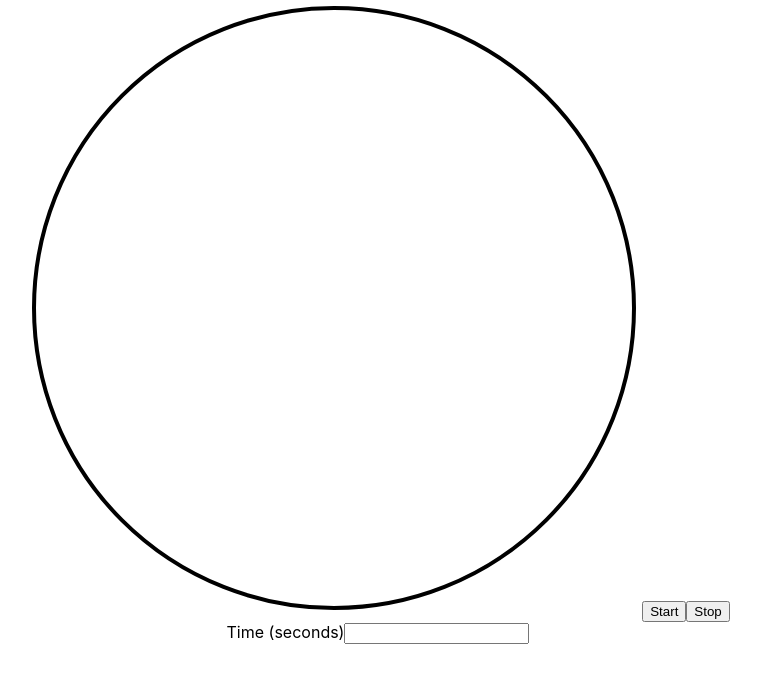
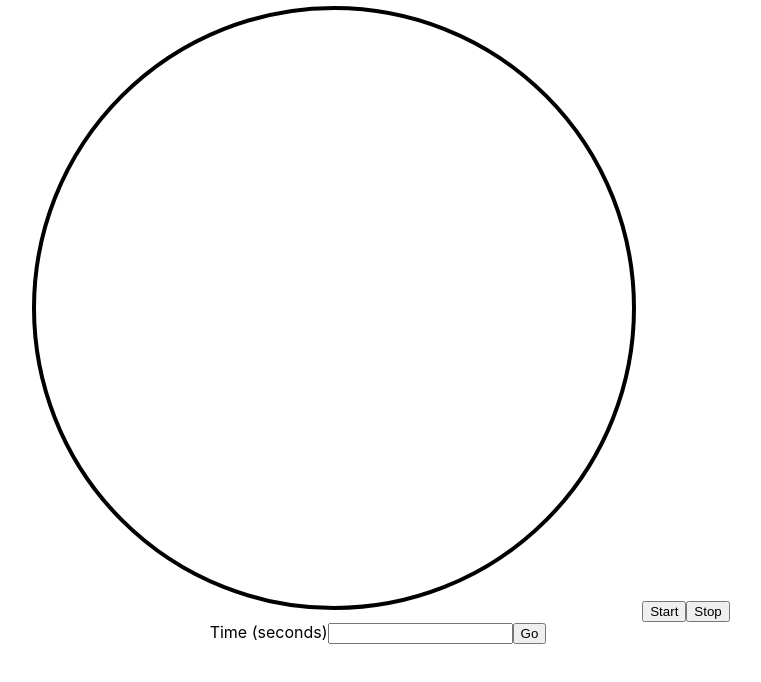
Before and after one commit to amara-j/timer, a React (Create React App) app: page / in a window 1280 px wide. Shown: the top 682 px of the page, without its empty margins (262-1023 px from the left). Built offline with nearby package versions, Linux system fonts and the light colour scheme.

Commit message:
animation doesn't over-update on input change, but now need to combine "go" and "start" buttons.  disabled timer sound for now

```diff
--- a/src/App.css
+++ b/src/App.css
@@ -10,5 +10,5 @@
 }
 
 .progress-ring__circle {
-  transition: stroke-dashoffset 0.35s;
+  transition: stroke-dashoffset 0.5s;
 }
--- a/src/App.js
+++ b/src/App.js
@@ -4,6 +4,7 @@ import { useState } from "react";
 
 const App = () => {
   const [countTo, setCountTo] = useState("");
+  const [timerVal, setTimerVal] = useState(0);
 
   return (
     <div className="App">
@@ -14,9 +15,14 @@ const App = () => {
           <input
             type="number"
             onChange={(e) => {
-              setCountTo(e.target.value);
+              setTimerVal(e.target.value);
             }}
           ></input>
+          <input
+            type="submit"
+            value="Go"
+            onClick={() => setCountTo(timerVal)}
+          />
         </label>
       </div>
     </div>
--- a/src/Countdown.js
+++ b/src/Countdown.js
@@ -33,7 +33,7 @@ const Countdown = (props) => {
         } else {
           // execute this event when timer ends
           updateTimeElapsed("Timer done!");
-          Transport.start();
+          //Transport.start();
         }
       }, 1000);
     };
```
